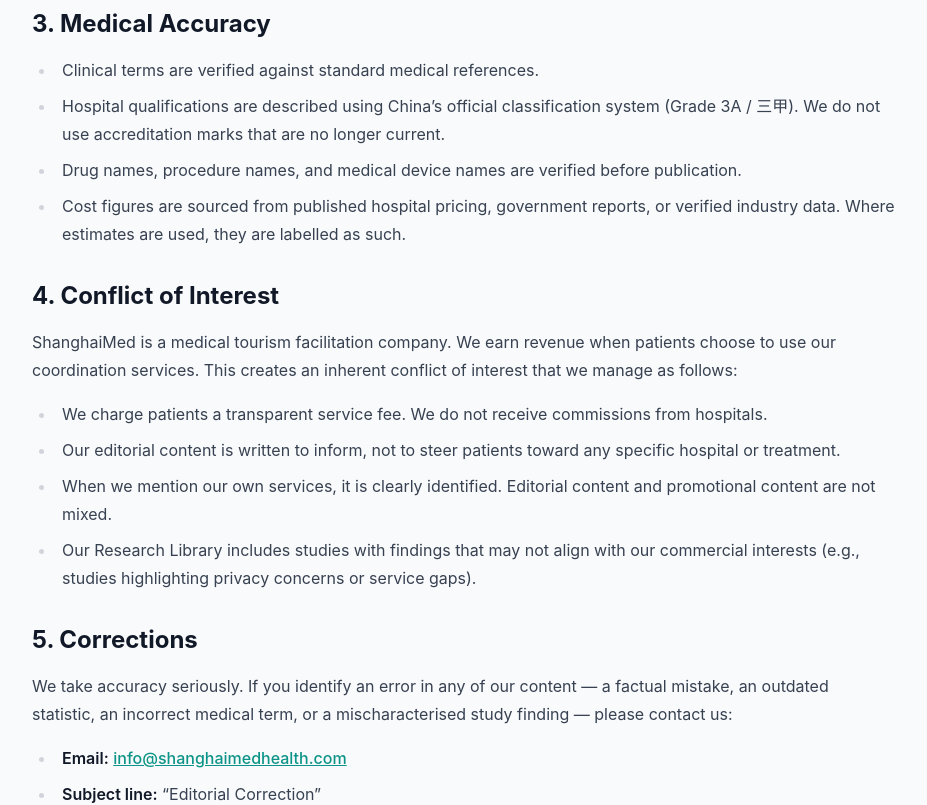
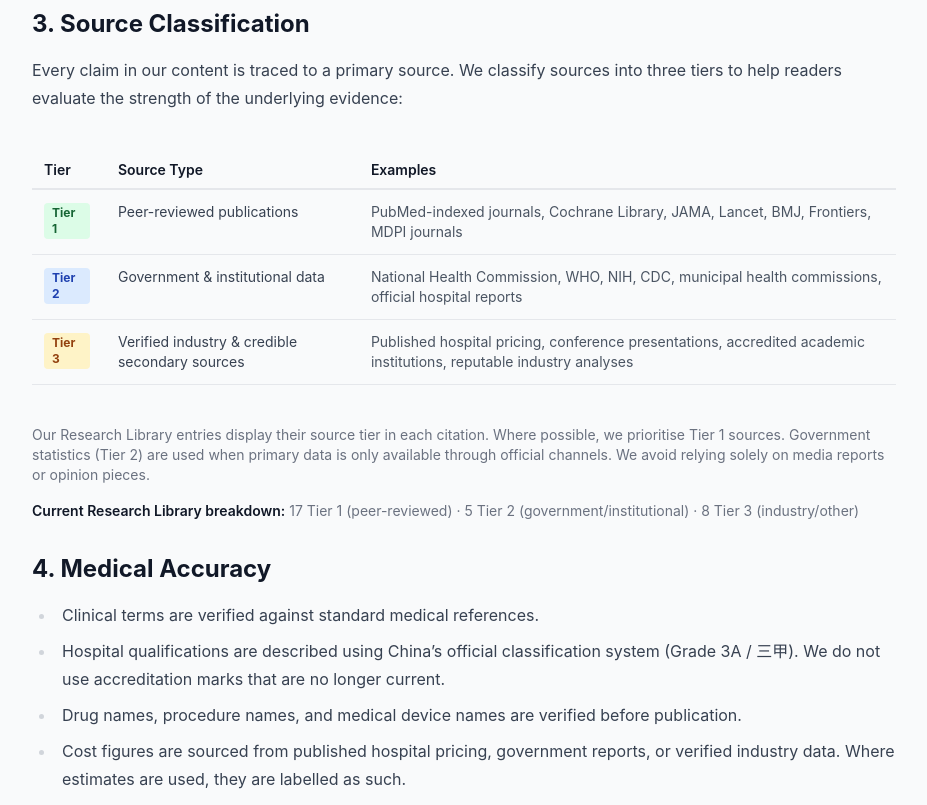
Before and after one commit to linglingsaiko/ShanghaiMed, a Next.js app: page /editorial-policy in a window 1280 px wide. Shown: the part 1000-1805 px from the top of the page, without its empty margins (176-1103 px from the left). Built offline with nearby package versions, Linux system fonts and the light colour scheme; no server answers.

Commit message:
SEO: Editorial Policy citation grading, Research page review date
- P1-4: Add Source Classification table (Tier 1/2/3) to Editorial Policy with current Research Library breakdown
- P1-3: Update Research page 'Last updated' to 'Last reviewed and verified' with methodology note

```diff
--- a/app/editorial-policy/page.tsx
+++ b/app/editorial-policy/page.tsx
@@ -41,7 +41,54 @@ export default function EditorialPolicyPage() {
           </section>
 
           <section>
-            <h2 className="text-2xl font-bold text-gray-900">3. Medical Accuracy</h2>
+            <h2 className="text-2xl font-bold text-gray-900">3. Source Classification</h2>
+            <p>
+              Every claim in our content is traced to a primary source. We classify sources into three tiers to help readers evaluate the strength of the underlying evidence:
+            </p>
+            <div className="overflow-x-auto mt-4">
+              <table className="w-full text-sm border-collapse">
+                <thead>
+                  <tr className="border-b-2 border-gray-200">
+                    <th className="text-left py-2 pr-4 font-semibold text-gray-900">Tier</th>
+                    <th className="text-left py-2 pr-4 font-semibold text-gray-900">Source Type</th>
+                    <th className="text-left py-2 font-semibold text-gray-900">Examples</th>
+                  </tr>
+                </thead>
+                <tbody className="divide-y divide-gray-100">
+                  <tr>
+                    <td className="py-3 pr-4 align-top">
+                      <span className="inline-flex items-center px-2 py-0.5 rounded text-xs font-bold bg-green-100 text-green-800">Tier 1</span>
+                    </td>
+                    <td className="py-3 pr-4 align-top text-gray-700">Peer-reviewed publications</td>
+                    <td className="py-3 text-gray-600">PubMed-indexed journals, Cochrane Library, JAMA, Lancet, BMJ, Frontiers, MDPI journals</td>
+                  </tr>
+                  <tr>
+                    <td className="py-3 pr-4 align-top">
+                      <span className="inline-flex items-center px-2 py-0.5 rounded text-xs font-bold bg-blue-100 text-blue-800">Tier 2</span>
+                    </td>
+                    <td className="py-3 pr-4 align-top text-gray-700">Government &amp; institutional data</td>
+                    <td className="py-3 text-gray-600">National Health Commission, WHO, NIH, CDC, municipal health commissions, official hospital reports</td>
+                  </tr>
+                  <tr>
+                    <td className="py-3 pr-4 align-top">
+                      <span className="inline-flex items-center px-2 py-0.5 rounded text-xs font-bold bg-amber-100 text-amber-800">Tier 3</span>
+                    </td>
+                    <td className="py-3 pr-4 align-top text-gray-700">Verified industry &amp; credible secondary sources</td>
+                    <td className="py-3 text-gray-600">Published hospital pricing, conference presentations, accredited academic institutions, reputable industry analyses</td>
+                  </tr>
+                </tbody>
+              </table>
+            </div>
+            <p className="text-sm text-gray-500 mt-4">
+              Our Research Library entries display their source tier in each citation. Where possible, we prioritise Tier 1 sources. Government statistics (Tier 2) are used when primary data is only available through official channels. We avoid relying solely on media reports or opinion pieces.
+            </p>
+            <p className="text-sm text-gray-500 mt-2">
+              <strong>Current Research Library breakdown:</strong> 17 Tier 1 (peer-reviewed) · 5 Tier 2 (government/institutional) · 8 Tier 3 (industry/other)
+            </p>
+          </section>
+
+          <section>
+            <h2 className="text-2xl font-bold text-gray-900">4. Medical Accuracy</h2>
             <ul>
               <li>Clinical terms are verified against standard medical references.</li>
               <li>Hospital qualifications are described using China&rsquo;s official classification system (Grade 3A / 三甲). We do not use accreditation marks that are no longer current.</li>
@@ -64,7 +111,7 @@ export default function EditorialPolicyPage() {
           </section>
 
           <section>
-            <h2 className="text-2xl font-bold text-gray-900">5. Corrections</h2>
+            <h2 className="text-2xl font-bold text-gray-900">6. Corrections</h2>
             <p>
               We take accuracy seriously. If you identify an error in any of our content — a factual mistake, an outdated statistic, an incorrect medical term, or a mischaracterised study finding — please contact us:
             </p>
--- a/app/research/page.tsx
+++ b/app/research/page.tsx
@@ -528,7 +528,7 @@ export default function ResearchPage() {
             {studies.length} peer-reviewed studies and official data sources on international patient experience, healthcare quality, and medical tourism in China. Each entry is verified against its original publication and summarised with study type, sample size, key finding, and stated limitations.
           </p>
           <p className="text-sm text-gray-500 mt-4">
-            Last updated: October 10, 2026
+            Last reviewed and verified: October 10, 2026 · Each entry cross-checked against its original PubMed record or official publication.
           </p>
         </div>
       </div>
```
